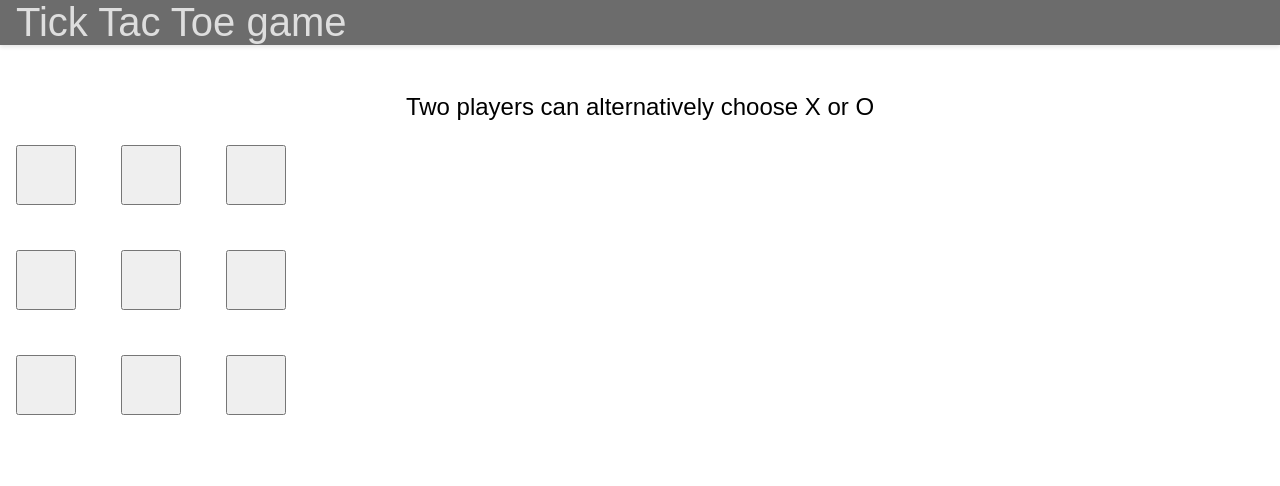
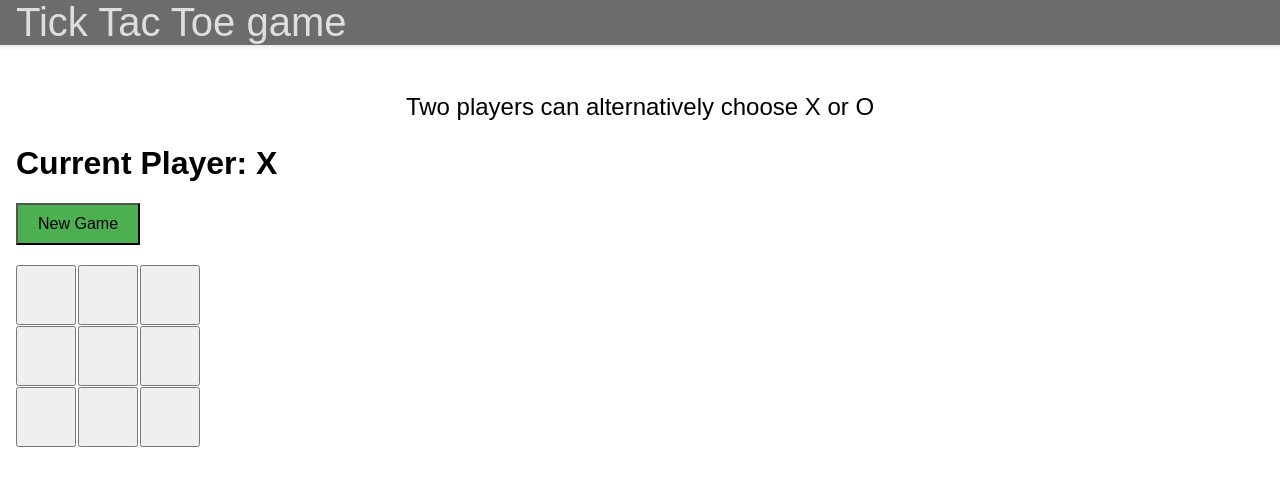
Before and after one commit to IsuruIndrajith/Tick-Tac-Toe--Angular-, an Angular app: page / in a window 1280 px wide. Shown: the top 486 px of the page. Built offline with nearby package versions, Linux system fonts and the light colour scheme.

Commit message:
*ngIf fix for angular standalone

```diff
--- a/src/app/components/board/board.component.html
+++ b/src/app/components/board/board.component.html
@@ -1,3 +1,6 @@
+<h1>Current Player: {{ player }}</h1>
+
+<button (click)="newGame()">New Game</button>
 <div class="board">
   <app-square
     *ngFor="let square of squares; index as i"
@@ -5,3 +8,7 @@
     (click)="makeMove(i)">
   </app-square>
 </div>
+
+<h2 *ngIf="winner">
+  Player {{ winner }} wins!
+</h2>
--- a/src/app/components/board/board.component.scss
+++ b/src/app/components/board/board.component.scss
@@ -1,12 +1,20 @@
 .board {
   display: grid;
-  grid-template-columns: repeat(3, 100px); // 3 columns, 100px wide each
-  grid-template-rows: repeat(3, 100px);    // 3 rows, 100px tall each
-  gap: 5px;                                // space between squares
+  grid-template-columns: 62px 62px 62px; // 3 columns, 62px wide each   // 3 rows, 100px tall each
+  grid-gap: 0px;                                // space between squares
 }
 
 app-square button {
-  width: 100%;
-  height: 100%;
+  border: 1px solid #929292;
+  height: 200px;
   font-size: 2rem;
+  font-weight: bold;
 }
+
+button {
+  margin-bottom: 20px;
+  padding: 10px 20px;
+  font-size: 1rem;
+  cursor: pointer;
+  background-color: #4CAF50;
+}
--- a/src/app/components/board/board.component.ts
+++ b/src/app/components/board/board.component.ts
@@ -1,10 +1,10 @@
 import { Component, OnInit } from '@angular/core';
 import { SquareComponent } from '../square/square.component';
-import { NgFor } from '@angular/common';
+import { NgFor, NgIf } from '@angular/common';
 
 @Component({
   selector: 'app-board',
-  imports: [NgFor, SquareComponent],
+  imports: [NgFor, NgIf, SquareComponent],
   templateUrl: './board.component.html',
   styleUrls: ['./board.component.scss']
 })
```
